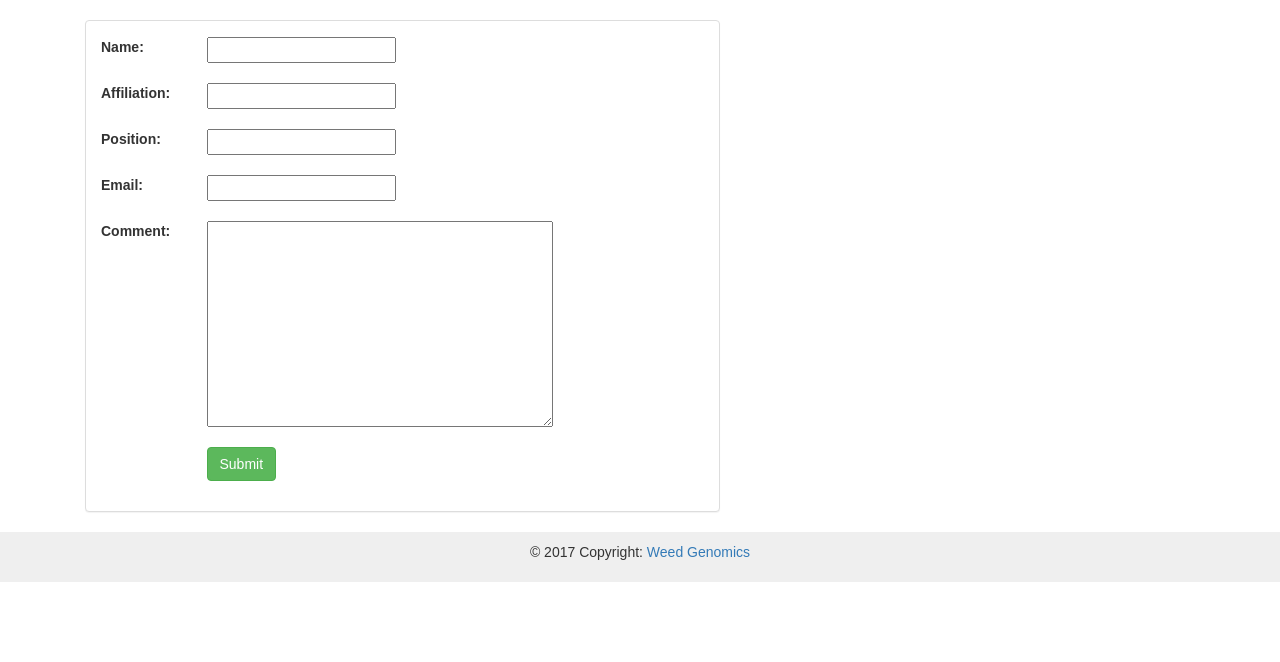
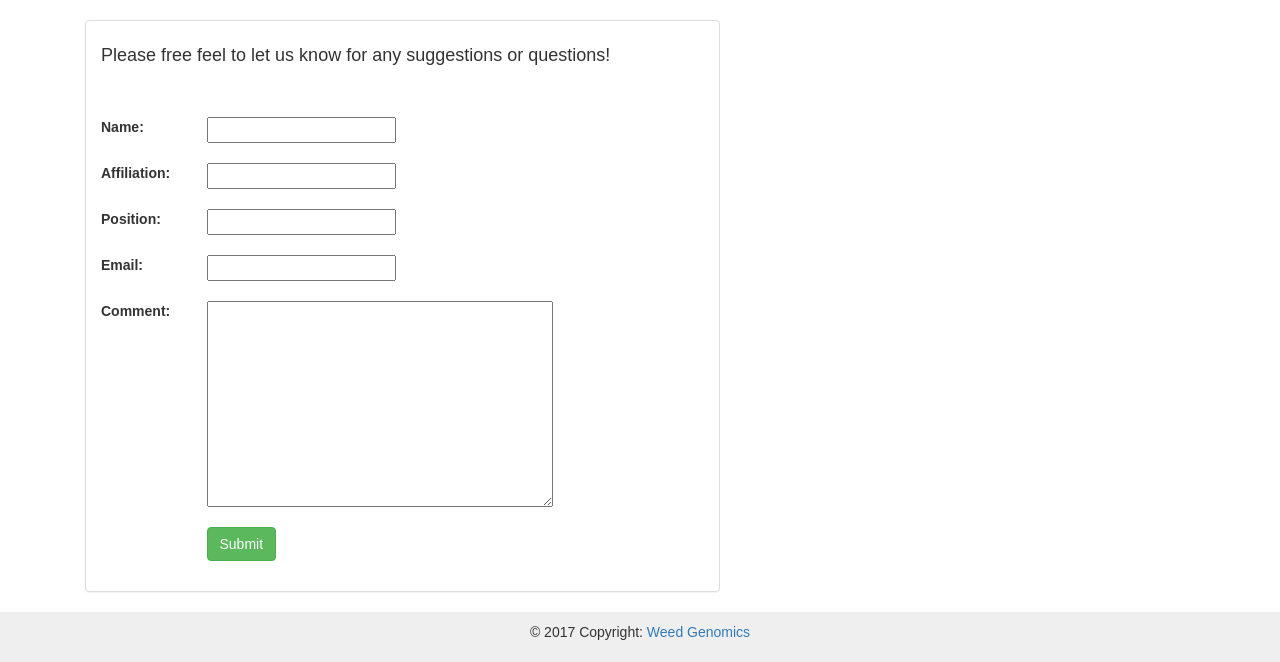
Before and after one commit to Wilkhu90/Weedgenomics, a Django app: page /contact/ in a window 1280 px wide. Shown: the part 350-1012 px from the top of the page. Before the commit the page ends 932 px from the top, so only its background shows below. Run offline with Django 3.2, Linux system fonts and the light colour scheme; some libraries are stand-ins or nearby versions.

Commit message:
Updated the Contact page.

```diff
--- a/search/templates/search/contact.html
+++ b/search/templates/search/contact.html
@@ -10,6 +10,7 @@
 
                         <form class="form-horizontal" action="" method="post" enctype="multipart/form-data">
                             {% csrf_token %}
+                            <h4>Please free feel to let us know for any suggestions or questions!</h4> <br/> <br/>
                             {% include 'search/form_template.html' %}
                             <div class="form-group">
                                 <div class="col-sm-offset-2 col-sm-10">
```
